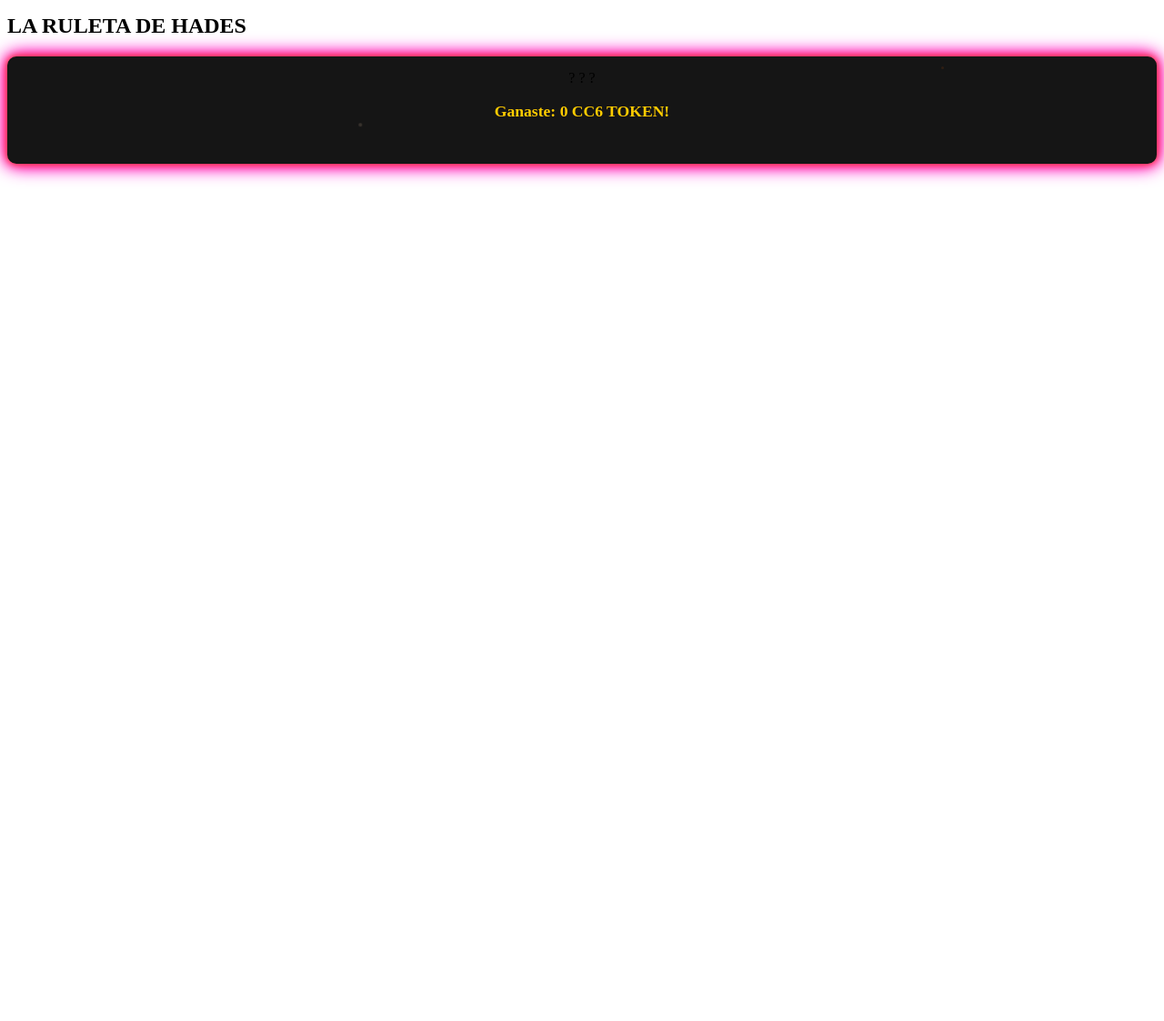
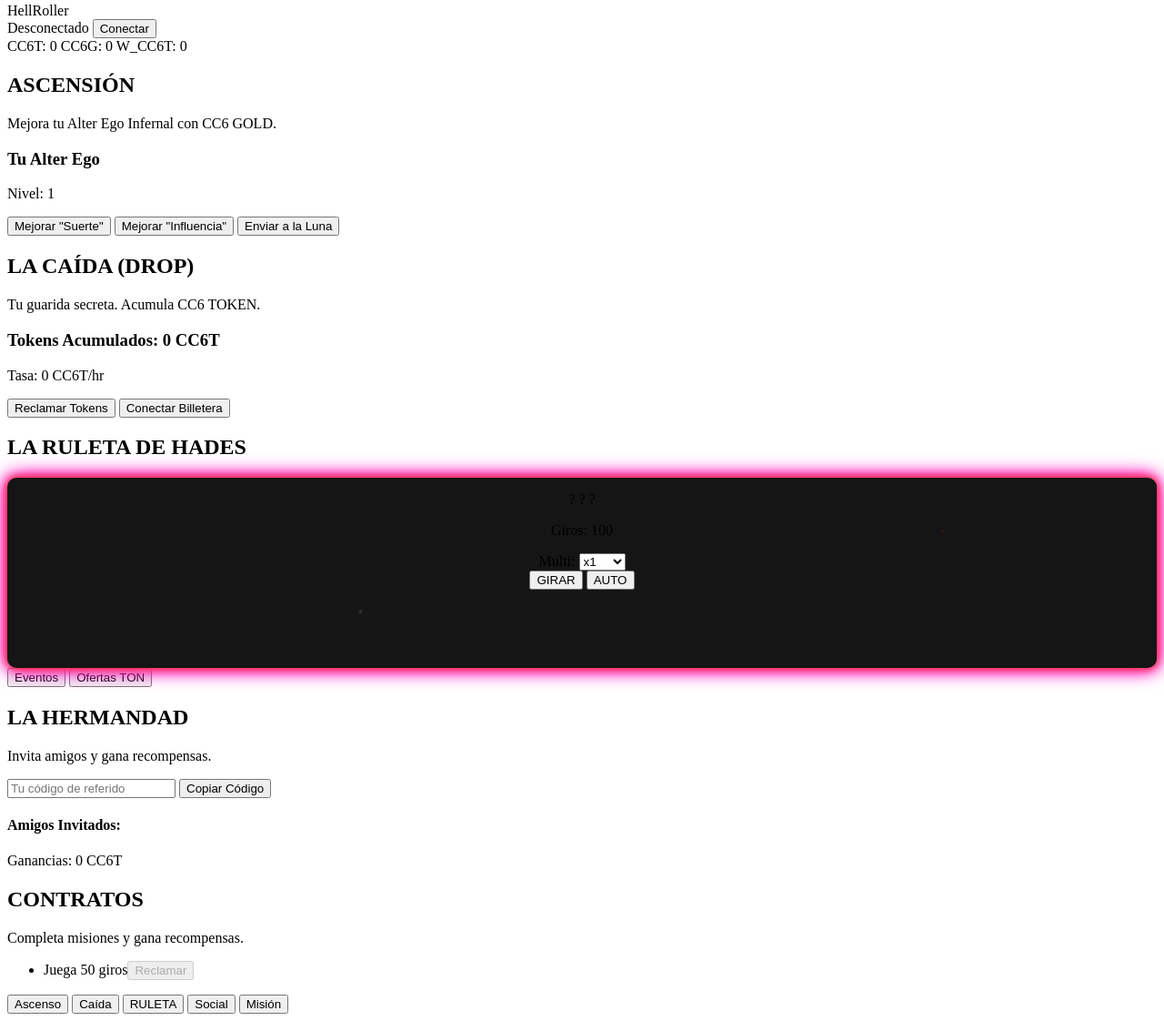
Before and after one commit to Nicolashcro/casino666, a plain HTML site: page index.html in a window 1280 px wide. Shown: the part 5-1127 px from the top of the page at 91% size. Before the commit the page ends 800 px from the top, so only its background shows below. Drawn offline with Linux system fonts and the light colour scheme.

Commit message:
Update index.html

```diff
--- a/index.html
+++ b/index.html
@@ -9,45 +9,108 @@
 <body>
     <div id="game-container">
         <header id="game-header">
-            <!-- ... (contenido del header sin cambios) ... -->
+            <div id="player-profile">
+                <span id="player-name">HellRoller</span>
+                <div id="wallet-info">
+                    <span id="wallet-status">Desconectado</span>
+                    <button id="connect-wallet-header" class="action-button wallet-button">Conectar</button>
+                </div>
+                <span id="wallet-address-display" class="tooltip"></span>
+            </div>
+            <div id="currency-display">
+                <span id="cc6-token-balance" class="tooltip" data-tooltip="Tokens del Juego">CC6T: 0</span>
+                <span id="cc6-gold-balance" class="tooltip" data-tooltip="Oro del Juego">CC6G: 0</span>
+                <span id="wallet-cc6-token-balance" class="tooltip" data-tooltip="Tokens CC6 en Billetera">W_CC6T: 0</span>
+            </div>
         </header>
 
         <main id="game-content">
-            <!-- ... (Pestaña 1, 2, 4, 5 sin cambios estructurales aquí, solo si quieres añadirles partículas también) ... -->
+            <div id="tab-ascension" class="tab-content">
+                <h2>ASCENSIÓN</h2>
+                <p class="tab-description">Mejora tu Alter Ego Infernal con CC6 GOLD.</p>
+                <div class="character-upgrade-area">
+                    <h3>Tu Alter Ego</h3>
+                    <p>Nivel: <span id="alter-ego-level">1</span></p>
+                    <button class="action-button">Mejorar "Suerte"</button>
+                    <button class="action-button">Mejorar "Influencia"</button>
+                    <button id="send-to-moon" class="action-button special-action">Enviar a la Luna</button>
+                </div>
+            </div>
 
-            <!-- Pestaña 3: La Ruleta de Hades (Central) -->
-            <div id="tab-ruleta-hades" class="tab-content">
+            <div id="tab-la-caida" class="tab-content">
+                <h2>LA CAÍDA (DROP)</h2>
+                <p class="tab-description">Tu guarida secreta. Acumula CC6 TOKEN.</p>
+                <div class="drop-bank">
+                    <h3>Tokens Acumulados: <span id="drop-bank-total">0</span> CC6T</h3>
+                    <p>Tasa: <span id="drop-rate">0</span> CC6T/hr</p>
+                    <button id="claim-tokens" class="action-button">Reclamar Tokens</button>
+                    <button id="connect-wallet-drop" class="action-button wallet-button">Conectar Billetera</button>
+                </div>
+            </div>
+
+            <div id="tab-ruleta-hades" class="tab-content active">
                 <h2>LA RULETA DE HADES</h2>
                 <div class="slot-machine-area">
-                    <!-- Contenedor para efectos de neón y partículas alrededor de la máquina -->
                     <div class="slot-machine-ambience">
-                        <div class="particle"></div>
-                        <div class="particle"></div>
-                        <div class="particle"></div>
-                        <div class="particle"></div>
-                        <div class="particle"></div>
+                        <div class="particle"></div><div class="particle"></div><div class="particle"></div><div class="particle"></div><div class="particle"></div>
                     </div>
-
                     <div class="slot-reels">
                         <span id="reel1" class="reel">?</span>
                         <span id="reel2" class="reel">?</span>
                         <span id="reel3" class="reel">?</span>
                     </div>
                     <div class="slot-controls">
-                        <!-- ... (controles sin cambios) ... -->
+                        <p>Giros: <span id="spin-count">100</span></p>
+                        <div class="multiplier-container">
+                            <label for="multiplier-select">Multi:</label>
+                            <select id="multiplier-select">
+                                <option value="1">x1</option><option value="5000">x5k</option><option value="10000">x10k</option>
+                            </select>
+                        </div>
+                        <button id="spin-button" class="action-button spin-action">GIRAR</button>
+                        <button id="autospin-button" class="action-button">AUTO</button>
                     </div>
-                    <!-- Mensaje de resultado del giro -->
                     <div id="spin-result-message-container">
                         <p id="spin-result-text"></p>
-                        <p>Ganaste: <span id="spin-winnings-amount">0</span> CC6 TOKEN!</p>
+                        <p id="spin-winnings-line" style="display: none;">Ganaste: <span id="spin-winnings-amount">0</span> CC6 TOKEN!</p>
                     </div>
-                     <!-- Contenedor para la animación de "explosión de monedas" (simplificada) -->
                     <div id="coin-burst-container"></div>
                 </div>
                 <div class="side-buttons">
-                    <!-- ... (botones laterales sin cambios) ... -->
+                    <button id="events-button" class="action-button">Eventos</button>
+                    <button id="offers-button" class="action-button">Ofertas TON</button>
                 </div>
+            </div>
+
+            <div id="tab-hermandad" class="tab-content">
+                <h2>LA HERMANDAD</h2>
+                <p class="tab-description">Invita amigos y gana recompensas.</p>
+                <input type="text" id="referral-code" placeholder="Tu código de referido" readonly>
+                <button id="copy-referral" class="action-button">Copiar Código</button>
+                <div>
+                    <h4>Amigos Invitados:</h4>
+                    <ul id="invited-friends-list"></ul>
+                </div>
+                <p>Ganancias: <span id="referral-earnings">0</span> CC6T</p>
+            </div>
+
+            <div id="tab-contratos" class="tab-content">
+                <h2>CONTRATOS</h2>
+                <p class="tab-description">Completa misiones y gana recompensas.</p>
+                <ul id="mission-list">
+                    <li><span>Juega 50 giros</span><button class="claim-mission-reward action-button" disabled>Reclamar</button></li>
+                </ul>
             </div>
         </main>
 
-        <nav
+        <nav id="bottom-nav">
+            <button class="nav-button" data-tab="tab-ascension">Ascenso</button>
+            <button class="nav-button" data-tab="tab-la-caida">Caída</button>
+            <button class="nav-button active" data-tab="tab-ruleta-hades">RULETA</button>
+            <button class="nav-button" data-tab="tab-hermandad">Social</button>
+            <button class="nav-button" data-tab="tab-contratos">Misión</button>
+        </nav>
+    </div>
+    <script src="script.js"></script>
+</body>
+</html>
```
